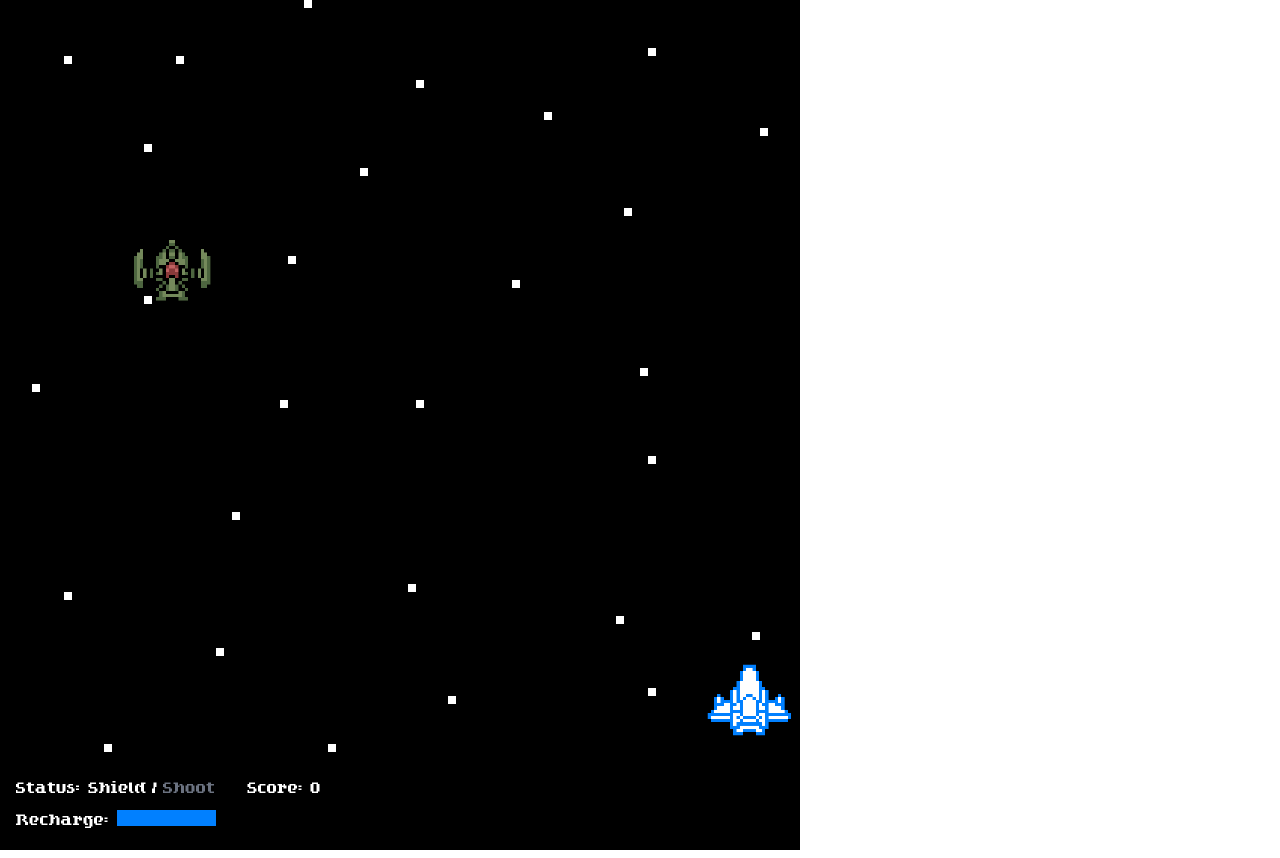
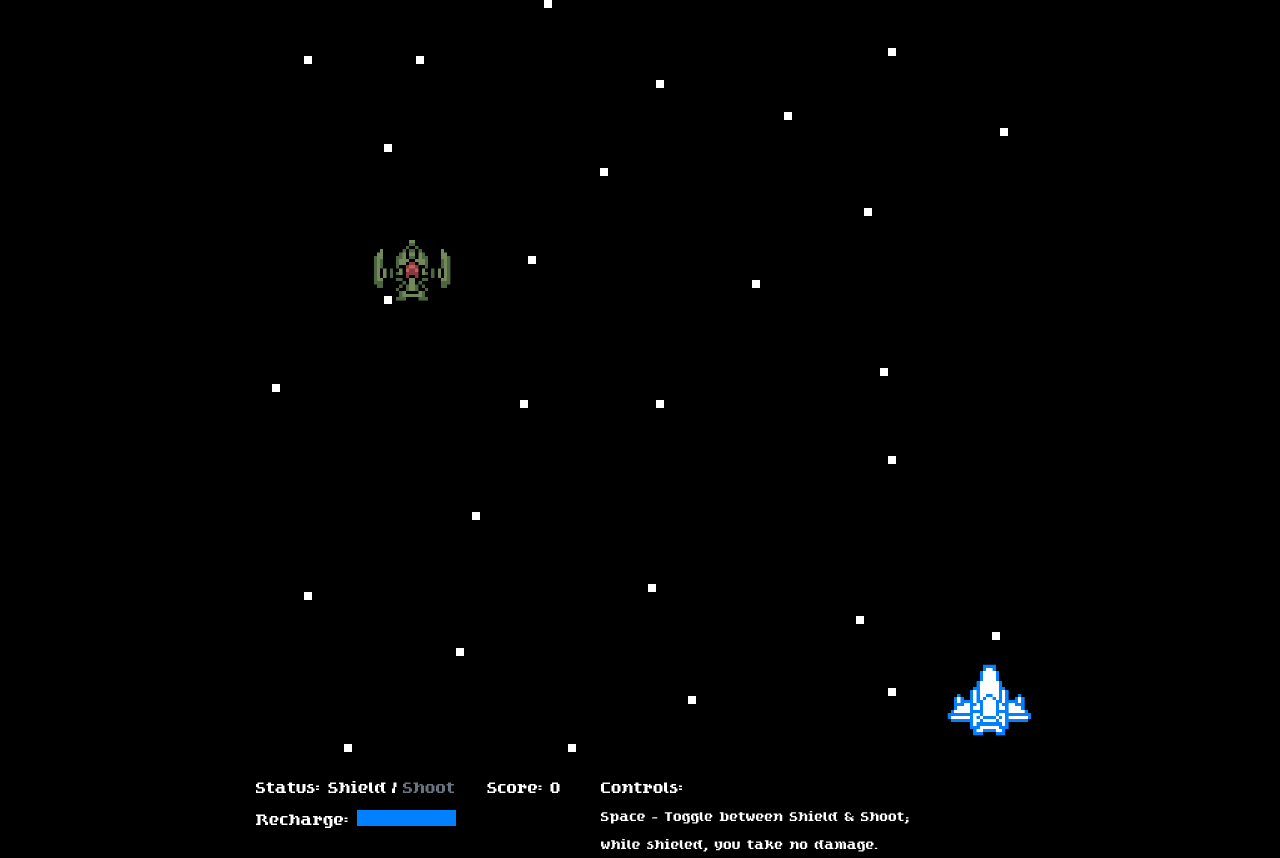
Before and after one commit to derezed/one-button-shmup, a website with bundled scripts: page src/index.html in a window 1280 px wide. Built offline with nearby package versions, Linux system fonts and the light colour scheme; animation ran at ten frames a second.

Commit message:
added additional UL; mainly controls.

```diff
--- a/src/index.html
+++ b/src/index.html
@@ -13,6 +13,10 @@
 
         * {
             font-family: "RedeemGold";
+        }
+
+        #ui {
+            max-width: 800px;
         }
 
         #status--shield,
@@ -35,9 +39,9 @@
         }
     </style>
 </head>
-<body>
-    <div id="phaser" class="relative">
-        <div id="ui" class="absolute bottom-0 w-full h-20 max-w-3xl">
+    <body class="bg-black">
+        <div id="phaser" class="relative flex justify-center">
+            <div id="ui" class="absolute bottom-0 w-full h-20 bg-black">
                 <div id="ship-state" class="w-full h-full flex flex-row justify-start px-4">
                     <div id="ship-state--status" class="flex flex-col w-auto self-start">
                         <div class="flex">
@@ -60,6 +64,11 @@
                             <span id="ship-state--player-score"></span>
                         </p>
                     </div>
+
+                    <div id="ship-state--controls" class="max-w-xs">
+                        <p class="text-white text-2xl mr-2">Controls:</p>
+                        <p class="text-white text-xl mr-2">Space - Toggle between Shield & Shoot; while shieled, you take no damage.</p>
+                    </div>
                 </div>
             </div>
         </div>
```
Lines whose indentation alone changed are shown as unchanged.
